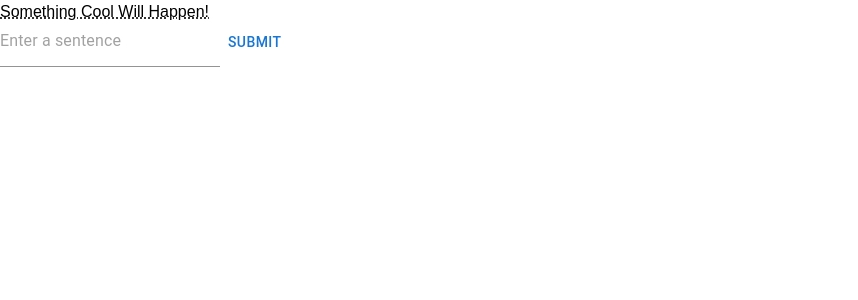
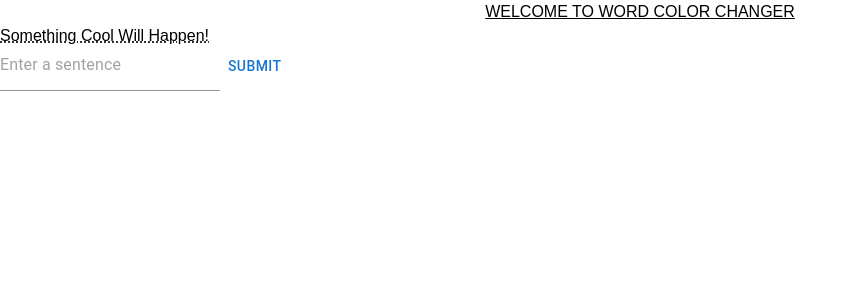
Before and after one commit to Steven-Ou/WordChanger, a Next.js app in the folder word/: page / in a window 1280 px wide. Shown: the top 300 px of the page, without its empty margins (0-858 px from the left). Built offline with nearby package versions, Linux system fonts and the light colour scheme.

Commit message:
updating structure

```diff
--- a/word/app/page.js
+++ b/word/app/page.js
@@ -4,12 +4,12 @@ export default function Home() {
   return (
     <div>
       <Box>
-
-    <h2 id="as">Something Cool Will Happen!</h2>
-    <div class="ab">
-      <Input type="text" id="amount" placeholder="Enter a sentence" style={{textAlign:"center"}}></Input>
-      <Button>Submit</Button>
-    </div>
+        <h1 className="change">WELCOME TO WORD COLOR CHANGER</h1>
+        <h2 id="as">Something Cool Will Happen!</h2>
+        <div class="ab">
+          <Input type="text" id="amount" placeholder="Enter a sentence" style={{textAlign:"center"}}></Input>
+          <Button>Submit</Button>
+        </div>
       </Box>
     </div>
   );
```
